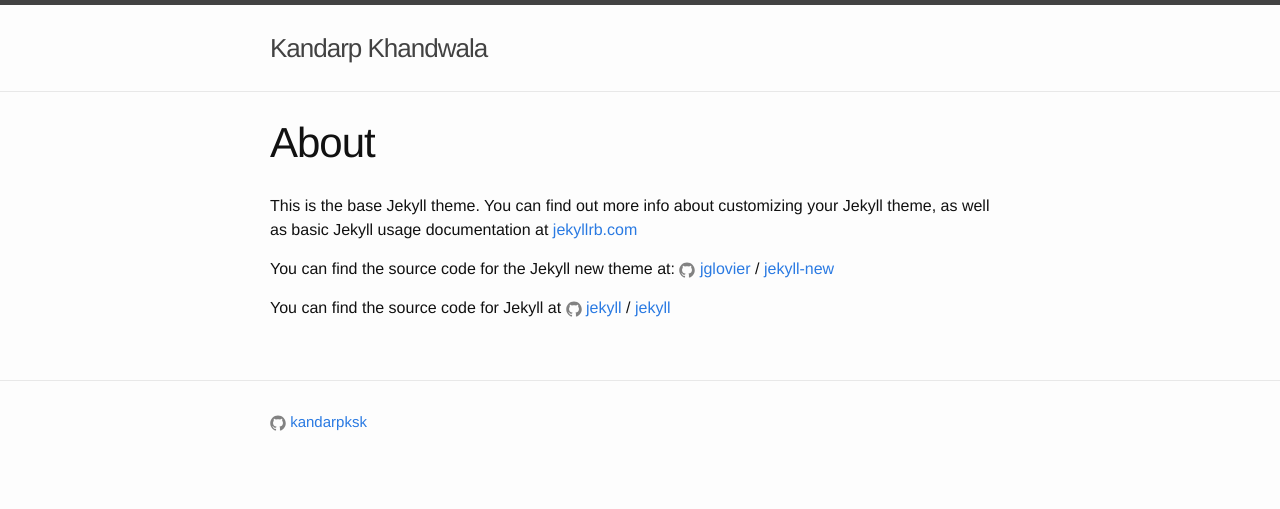
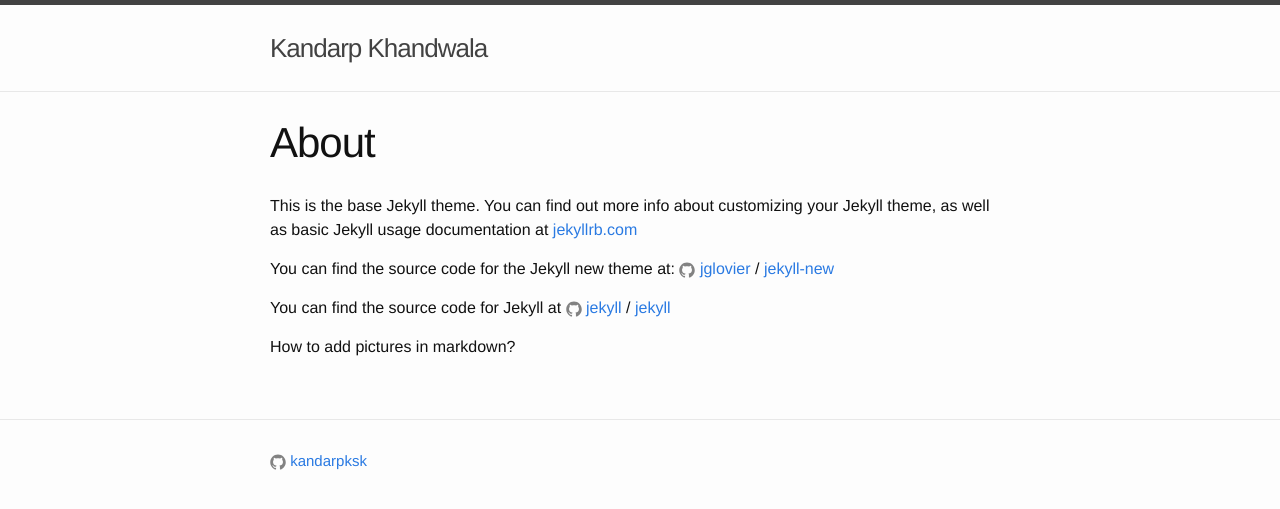
Before and after one commit to kandarpksk/kandarpksk.github.io, a Jekyll site: the page built from about.md, in a window 1280 px wide. Shown: the top 509 px of the page. Built offline with Jekyll 4.4.1, drawn with Linux system fonts in a browser that asks for light colours.

```diff
--- a/about.md
+++ b/about.md
@@ -13,3 +13,5 @@
 You can find the source code for Jekyll at
 {% include icon-github.html username="jekyll" %} /
 [jekyll](https://github.com/jekyll/jekyll)
+
+How to add pictures in markdown?
```
